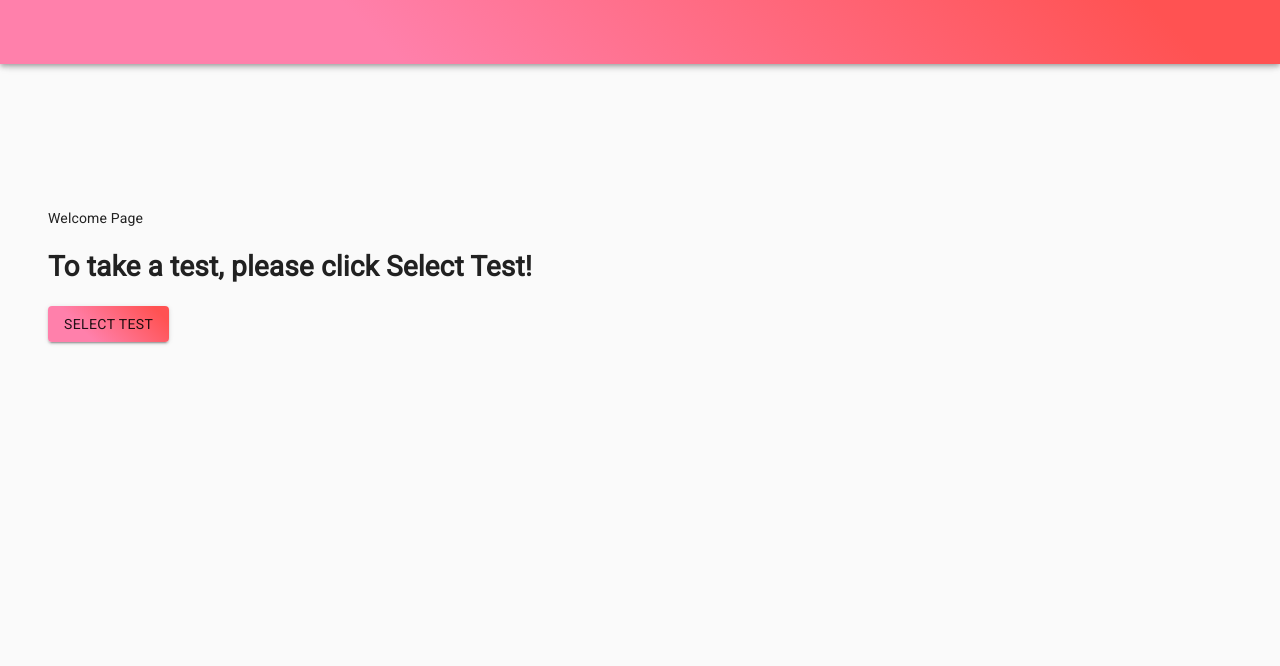
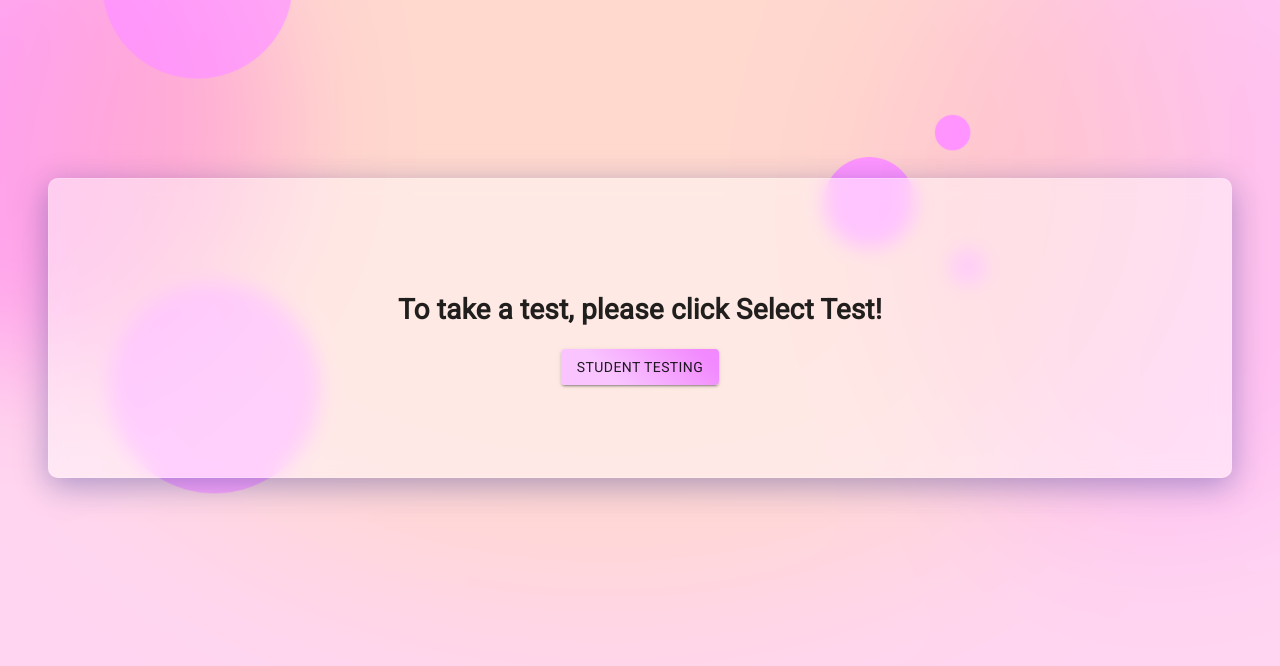
Before and after one commit to mikebabz426/placement-test-suite, a Gatsby site: page / in a window 1280 px wide. Built offline with nearby package versions, Linux system fonts and the light colour scheme; Gatsby itself is replaced by a stand-in of ours.

```diff
--- a/package.json
+++ b/package.json
@@ -9,6 +9,7 @@
     "@material-ui/core": "^4.11.3",
     "@material-ui/icons": "^4.11.2",
     "gatsby": "^2.32.3",
+    "gatsby-background-image": "^1.4.1",
     "gatsby-image": "^2.11.0",
     "gatsby-plugin-manifest": "^2.12.0",
     "gatsby-plugin-material-ui": "^2.1.10",
--- a/src/components/Layout.tsx
+++ b/src/components/Layout.tsx
@@ -1,16 +1,43 @@
 import React from "react"
-import { CssBaseline } from "@material-ui/core"
+import { CssBaseline, Container } from "@material-ui/core"
 import PropTypes from "prop-types"
-import Header from "./Header"
 import "@fontsource/roboto"
 import GlobalThemeProvider from "../GlobalThemeProvider"
+import { makeStyles } from "@material-ui/core/styles"
+import BackgroundImage from "gatsby-background-image"
+import { useStaticQuery, graphql } from "gatsby"
 
+const useStyles = makeStyles(theme => ({
+  root: {
+    padding: 0,
+    margin: 0,
+    width: "100vw",
+    height: "100vh",
+  },
+}))
 const Layout = ({ children, logo }) => {
+  const classes = useStyles()
+  const data = useStaticQuery(graphql`
+    {
+      background: file(relativePath: { eq: "background.png" }) {
+        childImageSharp {
+          fluid(pngQuality: 100) {
+            ...GatsbyImageSharpFluid
+          }
+        }
+      }
+    }
+  `)
+
+  const source = data.background.childImageSharp.fluid
+  console.log(source)
+
   return (
     <GlobalThemeProvider>
       <CssBaseline>
-        <Header logo={logo} />
-        {children}
+        <BackgroundImage className={classes.root} fluid={source}>
+          {children}
+        </BackgroundImage>
       </CssBaseline>
     </GlobalThemeProvider>
   )
--- a/src/pages/index.tsx
+++ b/src/pages/index.tsx
@@ -1,19 +1,34 @@
 import * as React from "react"
 import Layout from "../components/Layout"
 import SEO from "../components/seo"
-import { Container, Button } from "@material-ui/core"
+import { Container, Button, Box } from "@material-ui/core"
 import { makeStyles } from "@material-ui/core/styles"
 import { Link } from "gatsby"
 
 const useStyles = makeStyles(theme => ({
   root: {
     padding: "3rem",
-    margin: "10rem auto",
+    margin: "auto",
   },
   link: {
     textDecoration: "none",
     color: "#333",
     fontWeight: 600,
+  },
+  box: {
+    marginTop: 130,
+    minHeight: 300,
+    maxHeight: 500,
+    background: "rgba( 255, 255, 255, 0.45)",
+    boxShadow: "0 8px 32px 0 rgba( 31, 38, 135, 0.37 )",
+    backdropFilter: " blur( 10.0px )",
+    WebkitBackdropFilter: "blur(10.0px)",
+    borderRadius: "10px",
+    border: "1px solid rgba( 255, 255, 255, 0.18 )",
+    display: "flex",
+    alignItems: "center",
+    justifyContent: "center",
+    flexDirection: "column",
   },
 }))
 
@@ -25,18 +40,20 @@ const IndexPage = () => {
       <Layout logo={false}>
         <SEO title="Log In" />
         <Container maxWidth="lg" className={classes.root}>
-          Welcome Page
+          <Box className={classes.box}>
             <h1>To take a test, please click Select Test!</h1>
             <Link to="testing" className={classes.link}>
               <Button
                 variant="contained"
                 style={{
-                background: "linear-gradient(45deg, #ff80ab 30%, #ff5252 90%)",
+                  background:
+                    "linear-gradient(45deg, #f9c4ff 30%, #f289fe 90%)",
                 }}
               >
-              Select Test
+                Student Testing
               </Button>
             </Link>
+          </Box>
         </Container>
       </Layout>
     </>
```
Also changed, not shown: src/components/TestSelection.tsx (+11 -1 lines), src/components/Tests/Result.tsx (+28 -3 lines), src/components/Tests/Test.tsx (renamed from src/components/Tests/PlacementTest.tsx, +18 -7 lines), src/components/Tests/TestArea.tsx (+2 -3 lines), src/pages/testing.tsx (+1 -11 lines), src/services/placement-tests.tsx (+19 -19 lines), src/images/background.png (added), 1 other file. Lines whose indentation alone changed are shown as unchanged.
